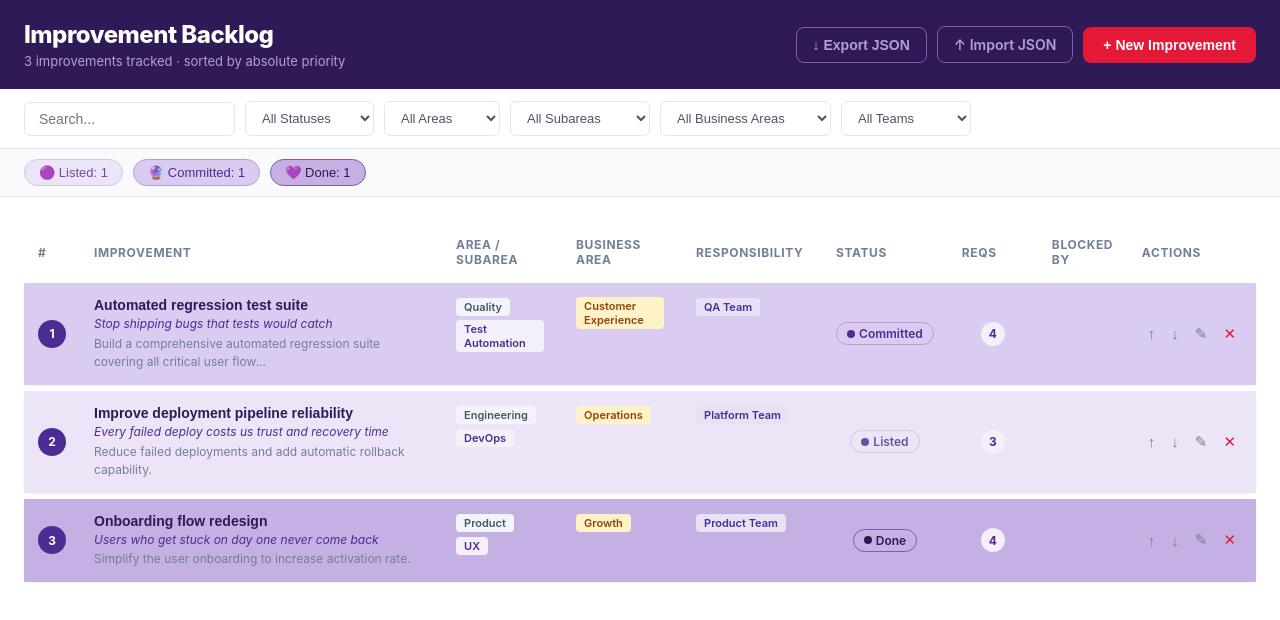
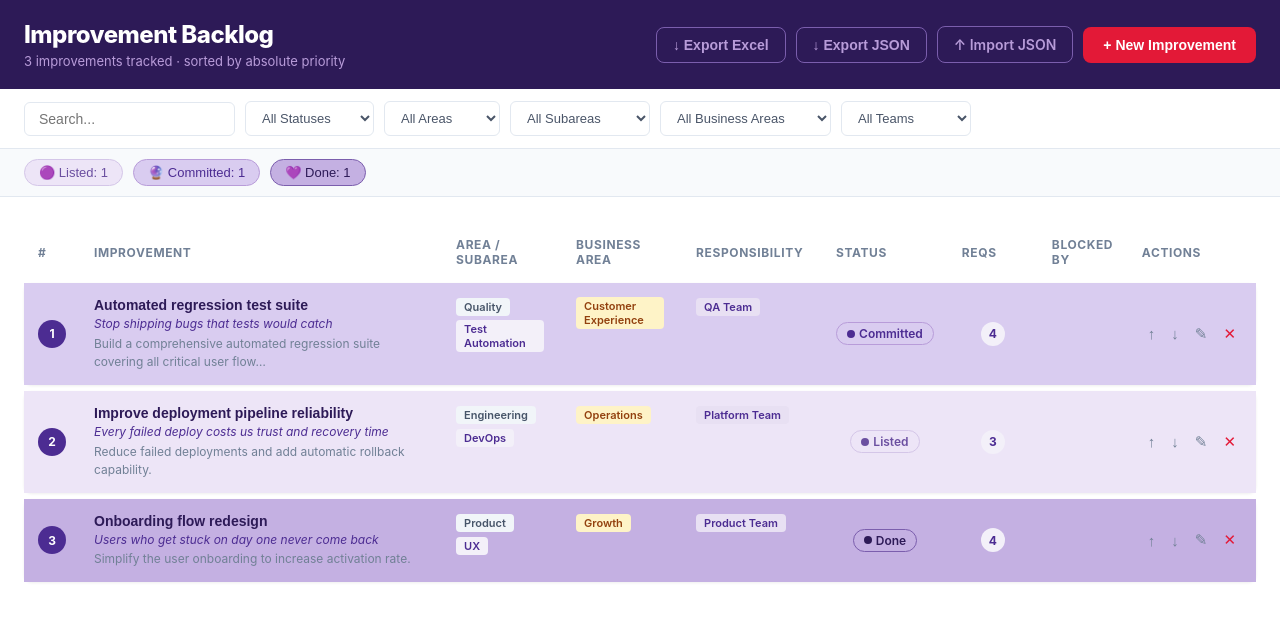
Before and after one commit to QE-at-CGI-FI/improvement-tracker, a React (Vite) app: page / in a window 1280 px wide. Shown: the top 620 px of the page. Built offline with nearby package versions, Linux system fonts and the light colour scheme.

Commit message:
Add excel export

```diff
--- a/package.json
+++ b/package.json
@@ -10,7 +10,8 @@
   },
   "dependencies": {
     "react": "^18.3.1",
-    "react-dom": "^18.3.1"
+    "react-dom": "^18.3.1",
+    "xlsx": "^0.18.5"
   },
   "devDependencies": {
     "@types/react": "^18.3.1",
--- a/src/App.jsx
+++ b/src/App.jsx
@@ -1,6 +1,7 @@
 import { useState, useEffect, useMemo } from 'react'
 import { loadData, saveData, STATUS_CONFIG } from './data.js'
 import ImprovementModal from './ImprovementModal.jsx'
+import * as XLSX from 'xlsx'
 
 export default function App() {
   const [items, setItems] = useState(() => loadData())
@@ -138,6 +139,74 @@ export default function App() {
     e.target.value = ''
   }
 
+  // Exports all improvements as a .xlsx file (write-only — importing Excel is not supported).
+  // Uses SheetJS (xlsx). Note: xlsx has known vulnerabilities in its file *parser*, but we
+  // only use the write path here, so those vulnerabilities are not exposed.
+  function handleExportExcel() {
+    // Flatten each improvement into a plain object with human-readable column names.
+    // Multi-value fields (requirements, dependencies, business areas) are serialised as
+    // newline-separated strings so each improvement occupies exactly one row.
+    const rows = [...items].sort((a, b) => a.priority - b.priority).map(item => {
+      // Requirements may be plain strings (legacy) or {text, accepted} objects.
+      const reqs = (item.requirements || []).map(r =>
+        typeof r === 'string' ? r : (r.accepted ? `[Accepted] ${r.text}` : r.text)
+      )
+
+      // Resolve dependency IDs to readable labels; fall back to the raw ID if the
+      // referenced item has been deleted.
+      const deps = (item.dependencies || []).map(depId => {
+        const dep = items.find(i => i.id === depId)
+        return dep ? `#${dep.priority} ${dep.title}` : depId
+      })
+
+      // businessArea migrated from string → array; handle both shapes defensively.
+      const bizAreas = Array.isArray(item.businessArea)
+        ? item.businessArea
+        : item.businessArea ? [item.businessArea] : []
+
+      const acceptedCount = (item.requirements || []).filter(r => typeof r !== 'string' && r.accepted).length
+
+      return {
+        'Priority': item.priority,
+        'Title': item.title,
+        'Tagline': item.tagline || '',
+        'Status': STATUS_CONFIG[item.status]?.label ?? item.status,
+        'Area': item.area || '',
+        'Subarea': item.subarea || '',
+        'Business Area': bizAreas.join(', '),
+        'Responsibility': item.responsibility || '',
+        'Problem Statement': item.description || '',
+        'Requirements': reqs.join('\n'),
+        'Requirements Total': (item.requirements || []).length,
+        'Requirements Accepted': acceptedCount,
+        'Dependencies': deps.join('\n'),
+        'Created': item.createdAt || '',
+      }
+    })
+
+    const ws = XLSX.utils.json_to_sheet(rows)
+    // wch = column width in characters; order matches the key order of the row objects above.
+    ws['!cols'] = [
+      { wch: 8 },  // Priority
+      { wch: 40 }, // Title
+      { wch: 50 }, // Tagline
+      { wch: 12 }, // Status
+      { wch: 16 }, // Area
+      { wch: 16 }, // Subarea
+      { wch: 24 }, // Business Area
+      { wch: 20 }, // Responsibility
+      { wch: 50 }, // Problem Statement
+      { wch: 50 }, // Requirements
+      { wch: 10 }, // Requirements Total
+      { wch: 10 }, // Requirements Accepted
+      { wch: 40 }, // Dependencies
+      { wch: 12 }, // Created
+    ]
+    const wb = XLSX.utils.book_new()
+    XLSX.utils.book_append_sheet(wb, ws, 'Improvements')
+    XLSX.writeFile(wb, `improvements-${new Date().toISOString().slice(0, 10)}.xlsx`)
+  }
+
   return (
     <div style={s.app}>
       {/* Header */}
@@ -148,6 +217,7 @@ export default function App() {
             <p style={s.subtitle}>{items.length} improvements tracked · sorted by absolute priority</p>
           </div>
           <div style={{ display: 'flex', gap: 10, alignItems: 'center' }}>
+            <button style={s.exportBtn} onClick={handleExportExcel}>↓ Export Excel</button>
             <button style={s.exportBtn} onClick={handleExport}>↓ Export JSON</button>
             <label style={s.importBtn}>
               ↑ Import JSON
```
Also changed, not shown: 1 other file (tests, documents, lock files or other folders).
